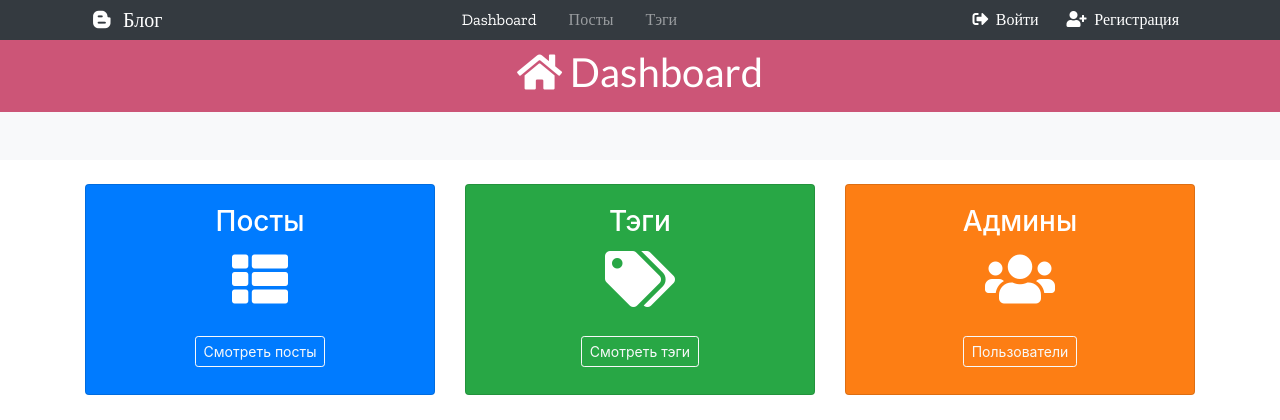
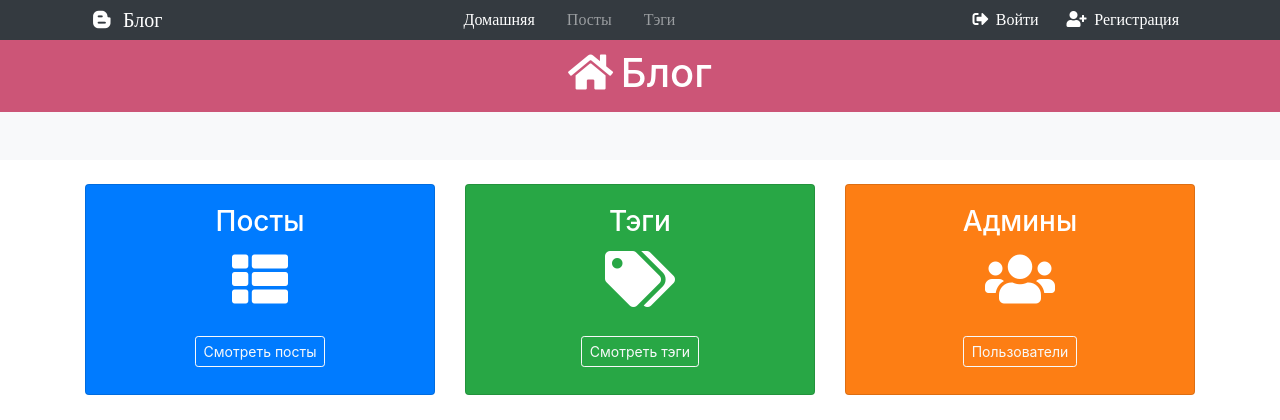
Before and after one commit to popoffww/django-blog, a Django app: page / in a window 1280 px wide. Shown: the top 420 px of the page. Run offline with Django 3.2, Linux system fonts and the light colour scheme; some libraries are stand-ins or nearby versions.

Commit message:
Правка бара

```diff
--- a/templates/base.html
+++ b/templates/base.html
@@ -38,7 +38,7 @@
             <ul class="navbar-nav ml-auto">
                 <li class="nav-item px-2">
                     <a href="{{ home_url }}" class="nav-link {% if request.path == home_url %} active {% endif %}">
-                        Dashboard
+                        Домашняя
                     </a>
                 </li>
                 <li class="nav-item px-2 {% if request.path == posts_url %} active {% endif %}">
@@ -101,7 +101,7 @@
                 {% if request.path == home_url %}
                 <h1 class="text-center">
                     <i class="fas fa-home"></i>
-                    Dashboard
+                    Блог
                 </h1>
                 {% endif %}
 
```
